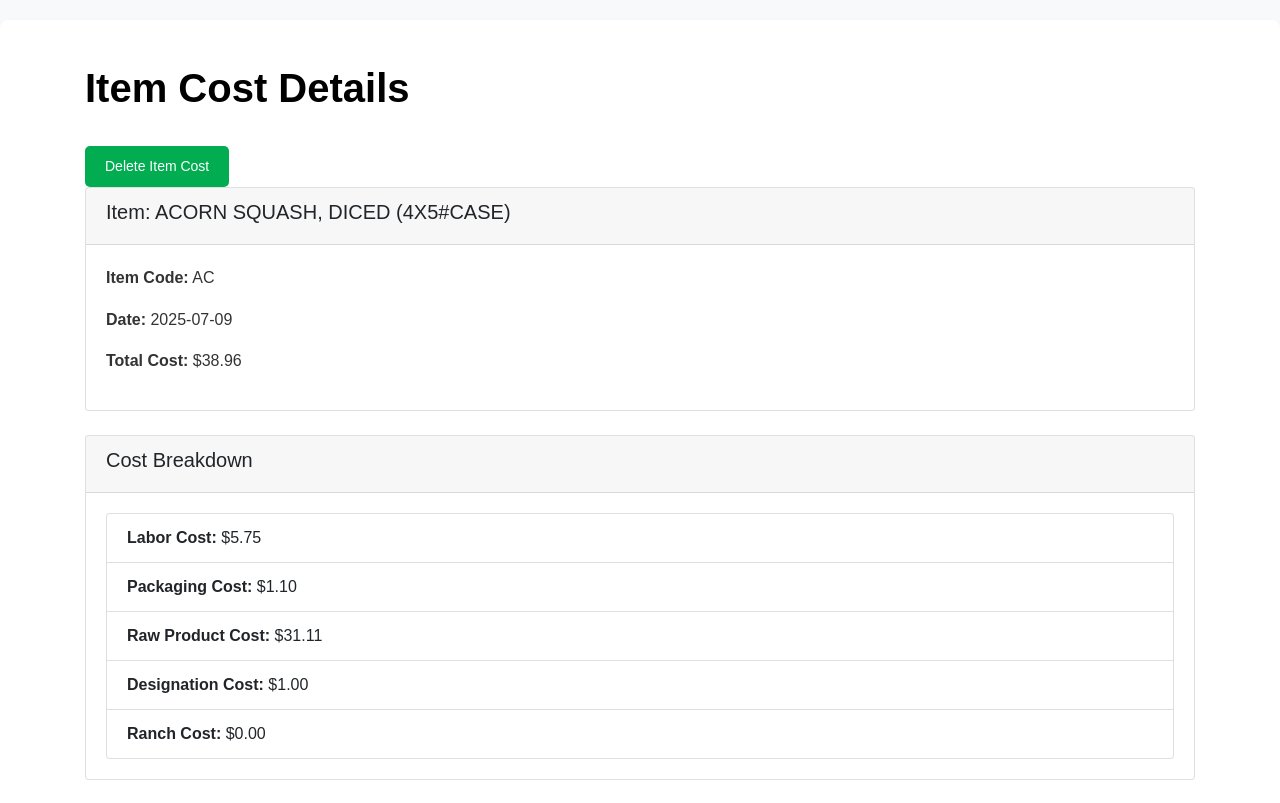
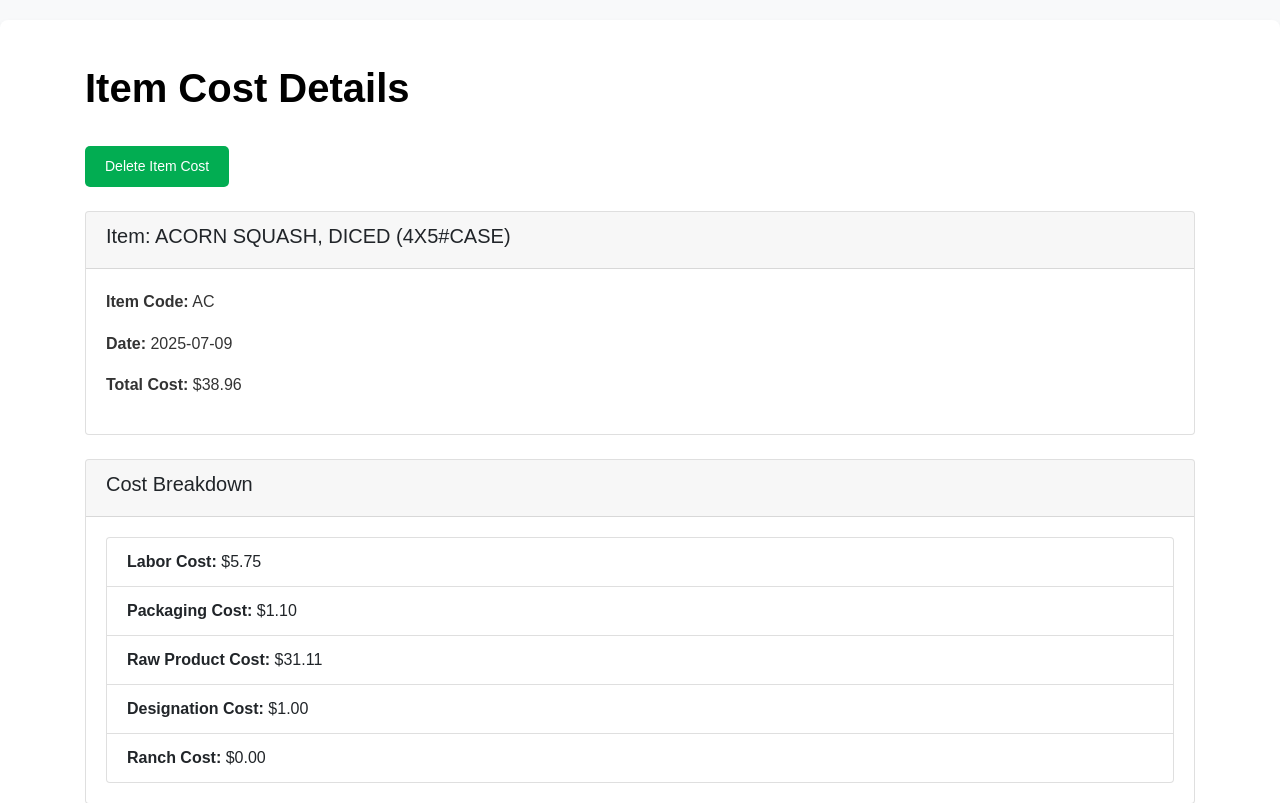
Before and after one commit to CadeStocker/SouthernProduce, a Flask app: page /item_cost/1 in a window 1280 px wide. Shown: the part 62-865 px from the top of the page. Run offline with Flask 3, Linux system fonts and the light colour scheme; a user stored in the database is signed in; some libraries are stand-ins or nearby versions.

Commit message:
closed #94

```diff
--- a/ProducePricer/producepricer/templates/view_item_cost.html
+++ b/ProducePricer/producepricer/templates/view_item_cost.html
@@ -5,11 +5,11 @@
 <div class="container mt-4">
     <h1 class="mb-4">Item Cost Details</h1>
     <a href="{{ url_for('delete_item_cost', item_cost_id=item_cost.id) }}"
-        class="btn btn-danger btn-sm"
+        class="btn btn-danger btn-sm mb-4"
         onclick="return confirm('Are you sure you want to delete this item cost?');">
         Delete Item Cost
     </a>
-    <div class="card">
+    <div class="card mb-4">
         <div class="card-header">
             <h5>Item: {{ item.name }}</h5>
         </div>
```
Also changed, not shown: ProducePricer/instance/site.db.
